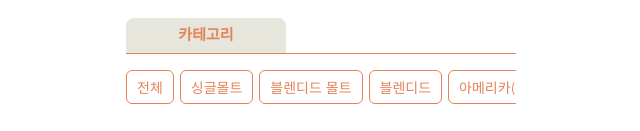
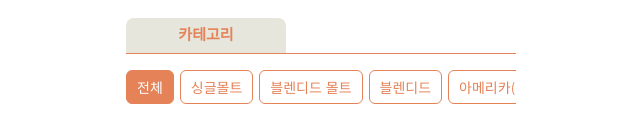
Before and after one commit to hyejj19/bottle-note-deploy, a Next.js app: page /search in a window 1280 px wide. Shown: the part 142-273 px from the top of the page, without its empty margins (319-959 px from the left). Built offline with nearby package versions, Linux system fonts and the light colour scheme.

Commit message:
[Refactor] CategorySelector 컴포넌트 state 로 관리되도록 변경
* 더 나은 UX 를 위해 변경

```diff
--- a/src/app/(primary)/search/[category]/page.tsx
+++ b/src/app/(primary)/search/[category]/page.tsx
@@ -1,17 +1,26 @@
 'use client';
 
 import React from 'react';
+import { usePathname, useRouter } from 'next/navigation';
 import { MOCK_LIST_ITEM } from 'mock/alcohol';
 import CategorySelector from '@/components/CategorySelector';
 import List from '@/components/List/List';
 
 export default function Category() {
+  const router = useRouter();
+  const currentCategory = usePathname().split('/')[2].replace('%20', ' ');
+  const handleCategory = (value: string) => {
+    router.push(`/search/${value}`);
+  };
+
   return (
     <>
-      <CategorySelector />
+      <CategorySelector
+        selectedCategory={currentCategory}
+        handleCategory={handleCategory}
+      />
 
       <section>
-        {/* TODO: 아래 리스트는 매니저 컴포넌트가 필요하다! */}
         <List>
           <List.Manager displayValue="인기순" />
           {MOCK_LIST_ITEM.map((item: any) => (
--- a/src/app/(primary)/search/_components/SearchList.tsx
+++ /dev/null
@@ -1,18 +0,0 @@
-'use client';
-
-import List from '@/components/List/List';
-
-// FIXME: 타입스크립트 적용
-interface Props {
-  data: any;
-}
-
-export default function SearchList({ data }: Props) {
-  return (
-    <List>
-      {data.map((item: any) => (
-        <List.Item key={item.whiskyId} data={item} />
-      ))}
-    </List>
-  );
-}
--- a/src/app/(primary)/search/page.tsx
+++ b/src/app/(primary)/search/page.tsx
@@ -1,20 +1,36 @@
-/* eslint-disable jsx-a11y/click-events-have-key-events */
-
 'use client';
 
-import React from 'react';
+import React, { useState } from 'react';
+import { useRouter } from 'next/navigation';
 import { MOCK_LIST_ITEM } from 'mock/alcohol';
 import CategorySelector from '@/components/CategorySelector';
 import CategoryTitle from '@/components/CategoryTitle';
-import SearchList from './_components/SearchList';
+import List from '@/components/List/List';
 
 export default function Search() {
+  const router = useRouter();
+  const [currentCategory, setCurrentCategory] = useState('All');
+  const handleCategory = (value: string) => {
+    if (value !== currentCategory) router.push(`/search/${value}`);
+    setCurrentCategory(value);
+  };
+
+  // TODO: HOT5 데이터 가져오는 코드 여기 추가
+
   return (
     <>
-      <CategorySelector />
+      <CategorySelector
+        selectedCategory={currentCategory}
+        handleCategory={handleCategory}
+      />
+
       <section>
         <CategoryTitle subTitle="위클리 HOT 5" />
-        <SearchList data={MOCK_LIST_ITEM} />
+        <List>
+          {MOCK_LIST_ITEM.map((item: any) => (
+            <List.Item key={item.whiskyId} data={item} />
+          ))}
+        </List>
       </section>
     </>
   );
--- a/src/components/CategorySelector.tsx
+++ b/src/components/CategorySelector.tsx
@@ -1,30 +1,31 @@
 'use client';
 
-import React, { useEffect, useState } from 'react';
-import { usePathname, useRouter } from 'next/navigation';
+import React, { useEffect, useRef } from 'react';
 import { CATEGORY_MENUS } from '@/constants/common';
 import CategoryTitle from './CategoryTitle';
 
-function CategorySelector() {
-  const router = useRouter();
-  // FIXME: 상수에 공백 없애야 함
-  const currentCategory = usePathname().split('/')[2]?.replace('%20', ' ');
+interface Props {
+  selectedCategory: string;
+  handleCategory: (value: string) => void;
+}
 
-  const [categories, setCategories] = useState<
-    {
-      kor: string;
-      eng: string;
-    }[]
-  >([]);
+function CategorySelector({ selectedCategory, handleCategory }: Props) {
+  const categories = Object.values(CATEGORY_MENUS).map((category) => ({
+    kor: category.kor,
+    eng: category.eng,
+  }));
+
+  const selectedRef = useRef<HTMLButtonElement>(null);
 
   useEffect(() => {
-    const filterCategory = Object.values(CATEGORY_MENUS).map((category) => ({
-      kor: category.kor,
-      eng: category.eng,
-    }));
-
-    setCategories(filterCategory);
-  }, []);
+    if (selectedRef.current) {
+      selectedRef.current.scrollIntoView({
+        behavior: 'smooth',
+        block: 'nearest',
+        inline: 'start',
+      });
+    }
+  }, [selectedCategory]);
 
   return (
     <section className="space-y-4">
@@ -34,8 +35,9 @@ function CategorySelector() {
           return (
             <button
               key={category.eng}
-              className={`${currentCategory === category.eng ? 'btn-selected' : 'btn-default'} px-2.5 py-1`}
-              onClick={() => router.push(`/search/${category.eng}`)}
+              className={`${selectedCategory === category.eng ? 'btn-selected' : 'btn-default'} px-2.5 py-1`}
+              onClick={() => handleCategory(category.eng)}
+              ref={category.eng === selectedCategory ? selectedRef : null}
             >
               <span className="text-sm font-light">{category.kor}</span>
             </button>
```
